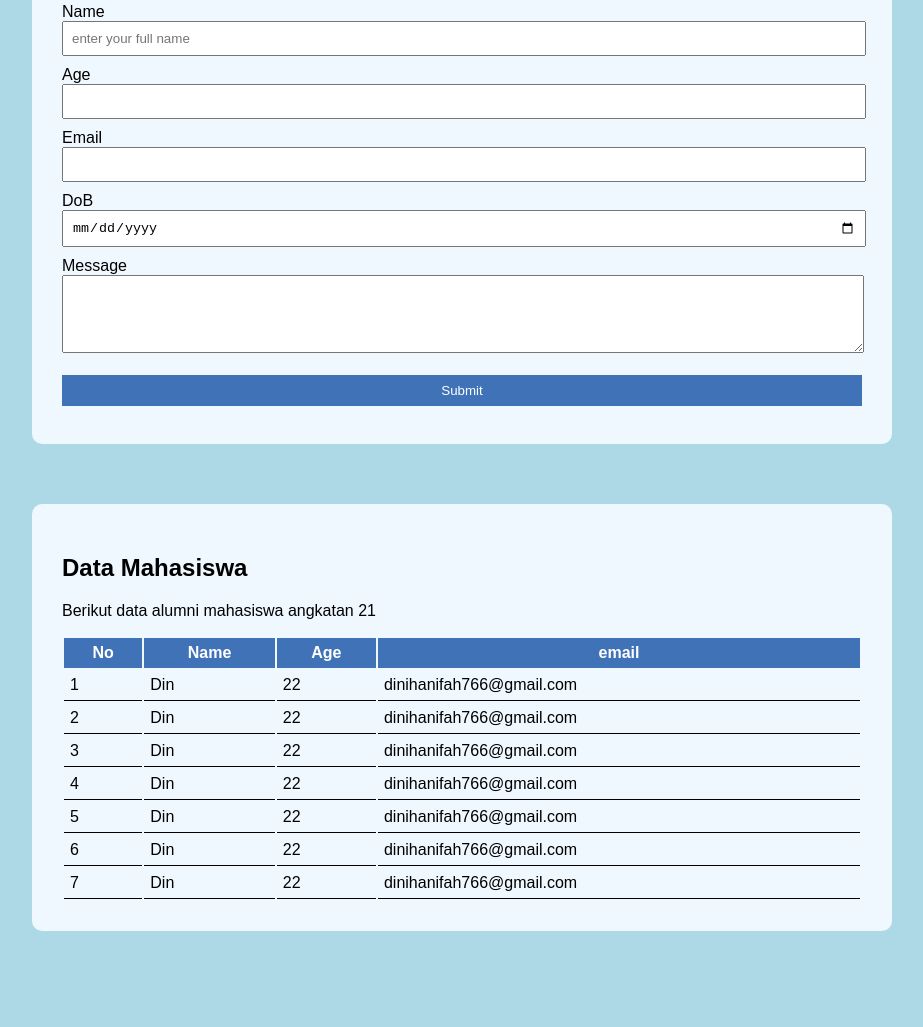
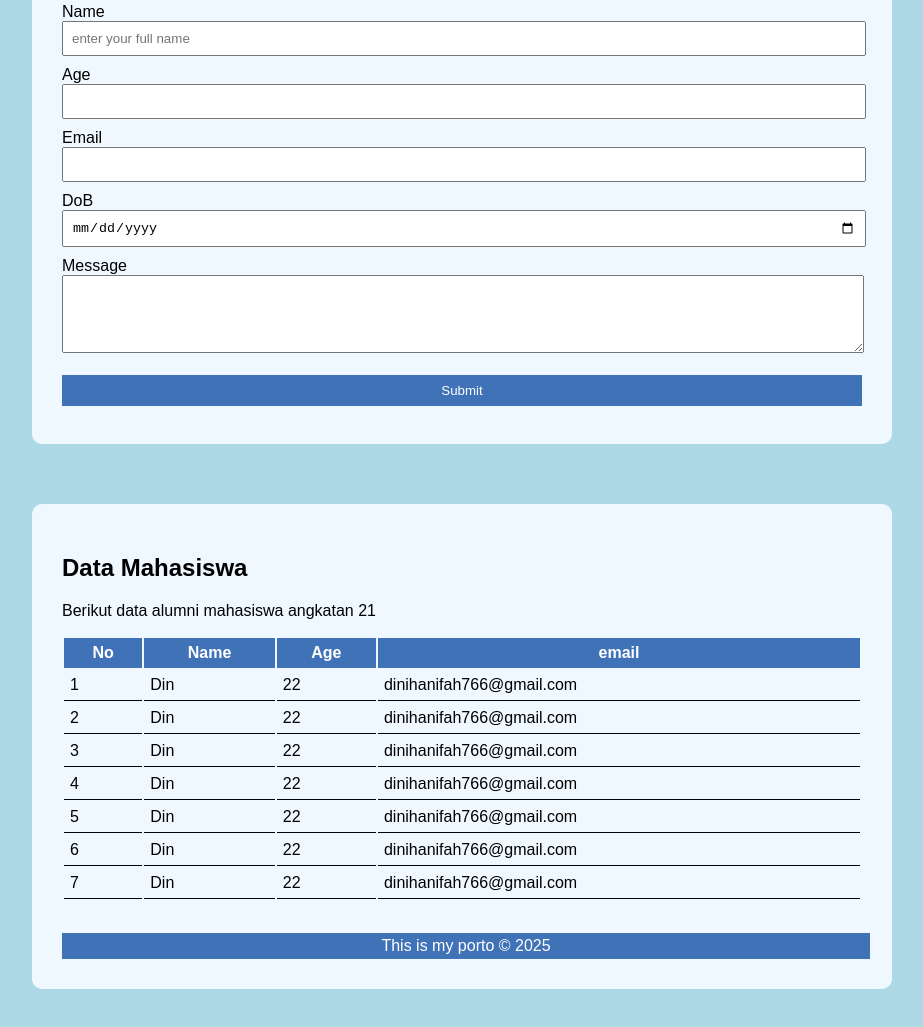
Before and after one commit to dinihanifah/coba, a plain HTML site: page index.html in a window 1280 px wide. Shown: the part 167-1194 px from the top of the page, without its empty margins (178-1101 px from the left). Before the commit the page ends 1158 px from the top, so only its background shows below. Drawn offline with Linux system fonts and the light colour scheme.

Commit message:
add footer

```diff
--- a/index.html
+++ b/index.html
@@ -44,6 +44,16 @@
 
     .data-table {
         width: 100%;
+    }
+
+    footer {
+        width: 100%;
+        background-color: #4072b8;
+        text-align: center;
+        color: white;
+        padding: 4px;
+        bottom: 0;
+        margin-top: 32px;
     }
 
     th {
@@ -151,5 +161,8 @@
                 </tr>
             </tbody>
         </table>
+    <footer>
+        This is my porto &copy; 2025
+    </footer>
 </body>
 </html>
```
